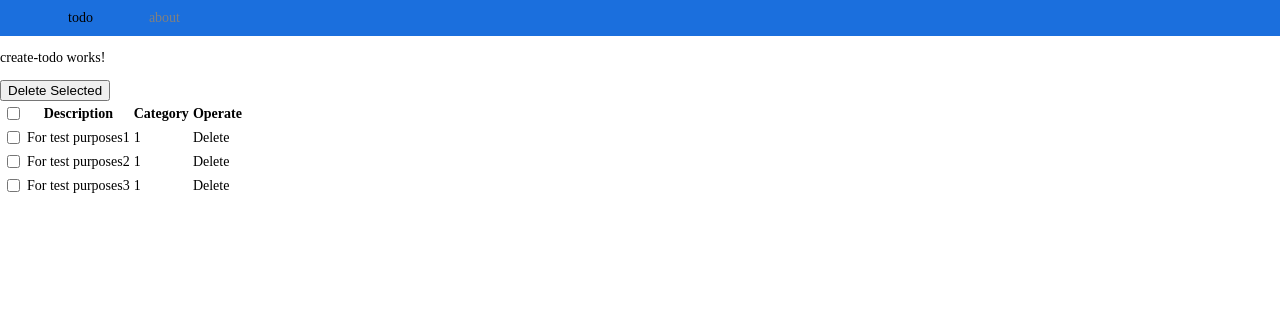
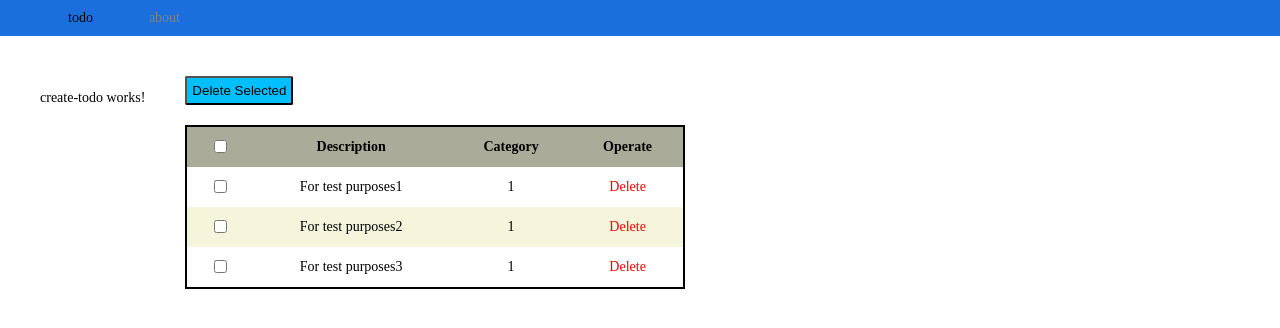
Before and after one commit to LT015/FirstAngular, an Angular app: page /todo in a window 1280 px wide. Shown: the top 328 px of the page. Built offline with nearby package versions, Linux system fonts and the light colour scheme.

Commit message:
给组件添加样式

```diff
--- a/src/app/create-todo/create-todo.component.scss
+++ b/src/app/create-todo/create-todo.component.scss
@@ -0,0 +1,3 @@
+:host {
+    margin: 20px;
+}
--- a/src/app/todo-list/todo-list.component.html
+++ b/src/app/todo-list/todo-list.component.html
@@ -11,7 +11,7 @@
         </tr>
     </thead>
     <tbody>
-        <tr *ngFor="let item of todos">
+        <tr *ngFor="let item of todos even as isEven" [ngClass]="{even: isEven}">
             <td>
                 <input type="checkbox" [(ngModel)]="item.selected" (ngModelChange)="check()">
             </td>
--- a/src/app/todo-list/todo-list.component.scss
+++ b/src/app/todo-list/todo-list.component.scss
@@ -0,0 +1,39 @@
+:host {
+    margin: 20px;
+}
+
+button {
+    padding: 5px;
+    border-radius: 2px;
+    background: deepskyblue;
+    cursor: pointer;
+    margin-bottom: 20px;
+}
+
+table {
+    width: 500px;
+    background: beige;
+    border: 2px solid black;
+    border-spacing: initial;
+}
+
+thead {
+    background: rgba(0, 0, 0, .3);
+}
+
+tbody tr td {
+    text-align: center;
+    cursor:pointer;
+}
+
+th,td {
+    padding: 10px;
+}
+
+a {
+    color: red;
+}
+
+.even {
+    background: white;
+}
--- a/src/app/todo-list/todo-list.component.ts
+++ b/src/app/todo-list/todo-list.component.ts
@@ -1,7 +1,7 @@
 import { Component, OnInit } from '@angular/core';
 import {Todo} from '../interface';
 
-interface PrivateTod extends Todo{
+interface PrivateTod extends Todo {
     selected?: boolean;
 }
 
--- a/src/app/todo/todo.component.html
+++ b/src/app/todo/todo.component.html
@@ -1,3 +1,6 @@
-<app-create-todo></app-create-todo>
+<div>
+    <app-create-todo></app-create-todo>
 
-<app-todo-list></app-todo-list>
+    <app-todo-list></app-todo-list>
+
+</div>
--- a/src/app/todo/todo.component.scss
+++ b/src/app/todo/todo.component.scss
@@ -0,0 +1,4 @@
+div {
+    display: flex;
+    margin: 20px;
+}
```
